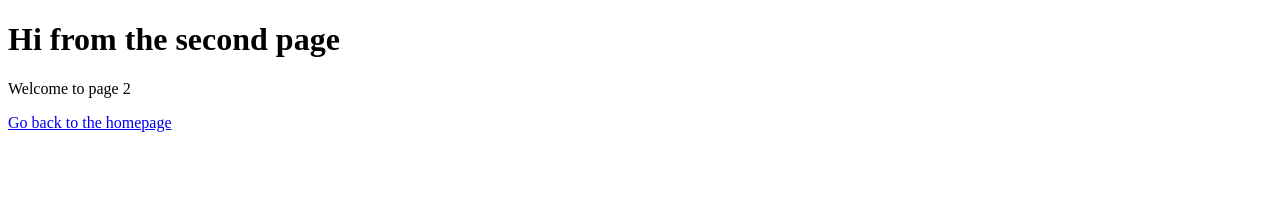
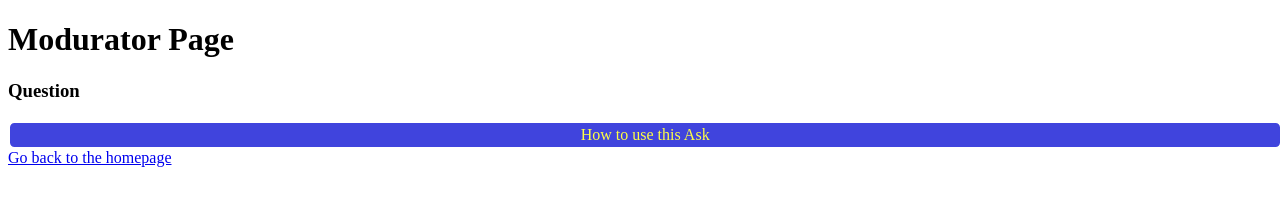
Before and after one commit to kaotu/helloworld-ask, a Gatsby site in the folder fame-gatsby/: page /page-2 in a window 1280 px wide. Built offline with nearby package versions, Linux system fonts and the light colour scheme; Gatsby itself is replaced by a stand-in of ours.

Commit message:
[UPDATE] something

```diff
--- a/fame-gatsby/src/pages/page-2.js
+++ b/fame-gatsby/src/pages/page-2.js
@@ -1,10 +1,23 @@
 import React from 'react'
 import Link from 'gatsby-link'
+import styled from 'styled-components'
+
+const Ques = styled.div`
+  width: 100%;
+  height: 10%;
+  background-color: #4044dd;
+  color: #ffff44;
+  border: 2px solid #fff;
+  border-radius: 0.4em;
+  text-align: center;
+  padding: 0.2em;
+`
 
 const SecondPage = () => (
   <div>
-    <h1>Hi from the second page</h1>
-    <p>Welcome to page 2</p>
+    <h1>Modurator Page</h1>
+    <h3>Question</h3>
+    <Ques>How to use this Ask</Ques>
     <Link to="/">Go back to the homepage</Link>
   </div>
 )
```
Also changed, not shown: fame-gatsby/package.json (+5 -3 lines), fame-gatsby/src/pages/index.js (+13 -4 lines), 1 other file.
